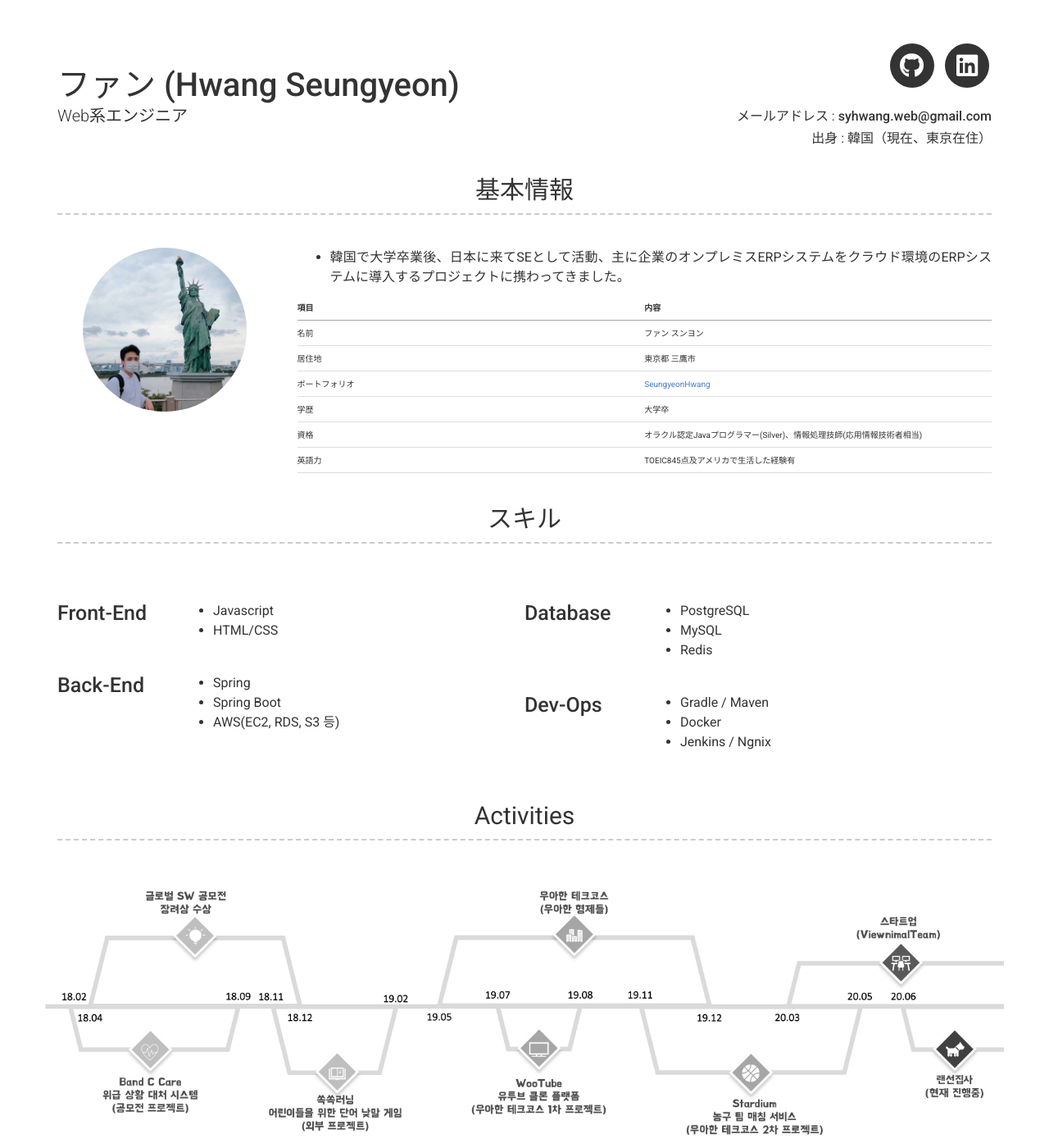
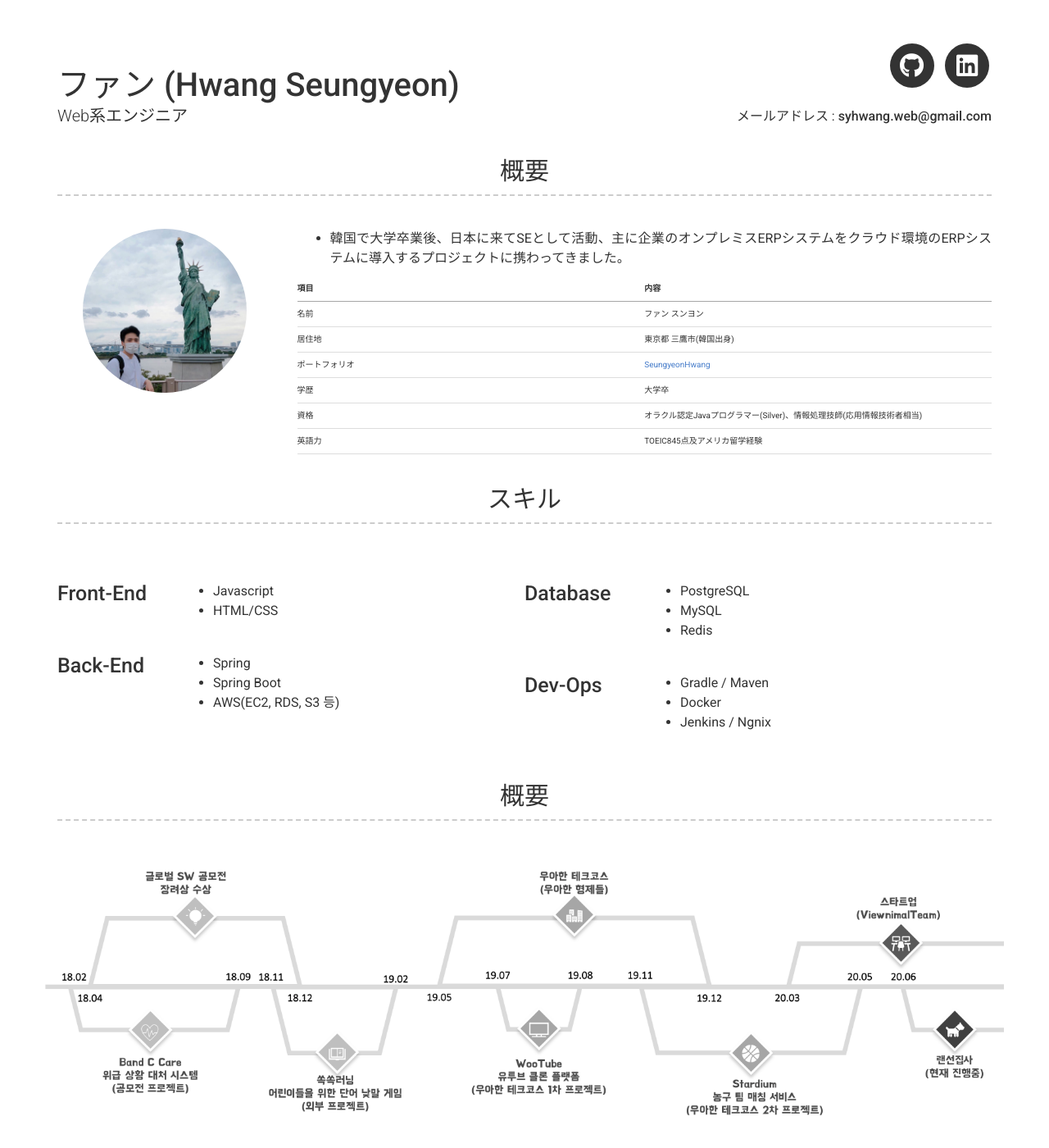
Before and after one commit to SeungyeonHwang/SeungyeonHwang.github.io, a Jekyll site: the page built from index.md, in a window 1280 px wide and 1400 px high. Shown: the whole window at 82% size. Built offline with Jekyll 4.4.1, drawn with Linux system fonts in a browser that asks for light colours; nearby versions of some CDN libraries; part of the change alters nothing that is shown.

Commit message:
no message

```diff
--- a/_config.yml
+++ b/_config.yml
@@ -7,7 +7,7 @@ repository: SeungyeonHwang/SeungyeonHwang.github.io
 name: ファン (Hwang Seungyeon)
 title: Web系エンジニア
 email: syhwang.web@gmail.com
-phone: 韓国（現在、東京在住）
+phone:
 
 # Dark Mode (true/false/never)
 darkmode: never
@@ -31,19 +31,32 @@ about_content: |
   |項目|内容|
   |----|----|
   |名前|ファン スンヨン|
-  |居住地|東京都 三鷹市|
+  |居住地|東京都 三鷹市(韓国出身)|
   |ポートフォリオ|[SeungyeonHwang](https://github.com/SeungyeonHwang)|
   |学歴|大学卒|
   |資格|オラクル認定Javaプログラマー(Silver)、情報処理技師(応用情報技術者相当)|
-  |英語力|TOEIC845点及アメリカで生活した経験有|
+  |英語力|TOEIC845点及アメリカ留学経験|
 
+# About Me Section
+about_title: 概要
+about_content: |
+  - 韓国で大学卒業後、日本に来てSEとして活動、主に企業のオンプレミスERPシステムをクラウド環境のERPシステムに導入するプロジェクトに携わってきました。
+
+  |項目|内容|
+  |----|----|
+  |名前|ファン スンヨン|
+  |居住地|東京都 三鷹市(韓国出身)|
+  |ポートフォリオ|[SeungyeonHwang](https://github.com/SeungyeonHwang)|
+  |学歴|大学卒|
+  |資格|オラクル認定Javaプログラマー(Silver)、情報処理技師(応用情報技術者相当)|
+  |英語力|TOEIC845点及アメリカ留学経験|
+
+# Activity Section
+activity_image: images/activities.png
+activity_title: 概要
 
 # Skill Section
 skill_title: スキル
-
-# Activity Section
-activity_image: images/activities.png
-activity_title: Activities
 
 # Projects Section
 projects_title: Project
--- a/_includes/header.html
+++ b/_includes/header.html
@@ -64,7 +64,7 @@
       {%- endif -%}
       {%- if site.phone -%}
         <p>
-          {{ site.phone_title | default: "出身 " }}: {{ site.phone | escape }}
+          {{ site.phone_title | default: " " }}: {{ site.phone | escape }}
         </p>
       {%- endif -%}
       {%- if site.website -%}
```
